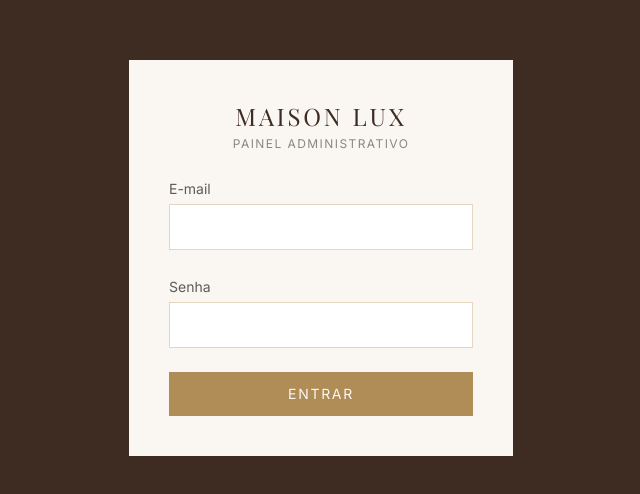
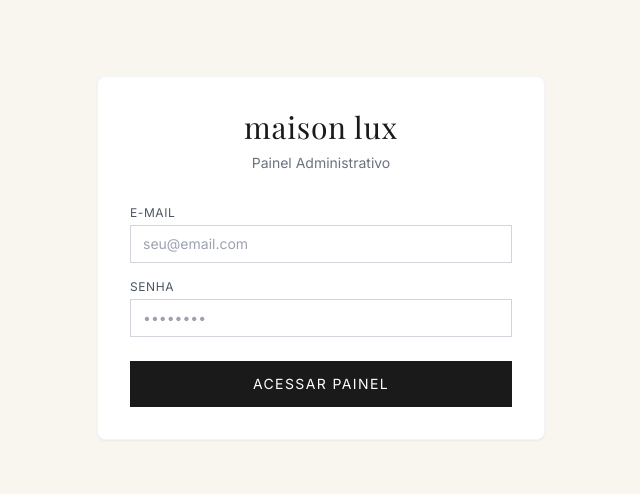
Before and after one commit to pedrojr8101-bit/Maison-Lux, a Next.js app: page /admin/login in a window 1280 px wide. Shown: the part 142-636 px from the top of the page, without its empty margins (319-959 px from the left). Built offline with nearby package versions, Linux system fonts and the light colour scheme.

Commit message:
Gemini corrigiu 2

```diff
--- a/app/admin/login/page.tsx
+++ b/app/admin/login/page.tsx
@@ -1,76 +1,111 @@
-"use client";
+'use client'
 
-import { useState } from "react";
-import { useRouter, useSearchParams } from "next/navigation";
-import { Button } from "@/components/ui/Button";
+import { Suspense } from 'react'
+import { useRouter, useSearchParams } from 'next/navigation'
+import { useState } from 'react'
 
-export default function AdminLoginPage() {
-  const router = useRouter();
-  const searchParams = useSearchParams();
-  const [email, setEmail] = useState("");
-  const [password, setPassword] = useState("");
-  const [error, setError] = useState<string | null>(null);
-  const [loading, setLoading] = useState(false);
+// Criamos um componente interno apenas para o Formulário que usa os parâmetros de busca
+function LoginForm() {
+  const router = useRouter()
+  const searchParams = useSearchParams()
+  const [email, setEmail] = useState('')
+  const [password, setPassword] = useState('')
+  const [error, setError] = useState('')
+  const [loading, setLoading] = useState(false)
 
-  async function handleSubmit(e: React.FormEvent) {
-    e.preventDefault();
-    setLoading(true);
-    setError(null);
+  const handleSubmit = async (e: React.FormEvent) => {
+    e.preventDefault()
+    setLoading(true)
+    setError('')
 
-    const res = await fetch("/api/auth/login", {
-      method: "POST",
-      headers: { "Content-Type": "application/json" },
+    try {
+      const res = await fetch('/api/auth/login', {
+        method: 'POST',
+        headers: { 'Content-Type': 'application/json' },
         body: JSON.stringify({ email, password }),
-    });
+      })
 
-    setLoading(false);
+      const data = await res.json()
 
       if (!res.ok) {
-      const data = await res.json();
-      setError(data.error ?? "Erro ao entrar.");
-      return;
+        throw new Error(data.error || 'Erro ao fazer login')
       }
 
-    const redirect = searchParams.get("redirect") || "/admin";
-    router.push(redirect);
-    router.refresh();
+      // Redireciona para onde tentou ir ou para o dashboard administrativo
+      const callbackUrl = searchParams.get('callbackUrl') || '/admin/dashboard'
+      router.push(callbackUrl)
+      router.refresh()
+    } catch (err: any) {
+      setError(err.message || 'Credenciais inválidas')
+    } finally {
+      setLoading(false)
+    }
   }
 
   return (
-    <main className="min-h-screen bg-brown flex items-center justify-center px-6">
-      <form onSubmit={handleSubmit} className="bg-offwhite p-10 w-full max-w-sm space-y-6">
+    <div className="min-h-screen flex items-center justify-center bg-[#F9F6F0] px-4">
+      <div className="max-w-md w-full space-y-8 bg-white p-8 rounded-lg shadow-sm border border-gray-100">
         <div className="text-center">
-          <h1 className="font-serif text-2xl tracking-luxe text-brown">MAISON LUX</h1>
-          <p className="text-xs uppercase tracking-luxe text-charcoal/50 mt-1">Painel Administrativo</p>
+          <h2 className="text-3xl font-serif text-[#1A1A1A] tracking-wide">maison lux</h2>
+          <p className="mt-2 text-sm text-gray-500 font-sans">Painel Administrativo</p>
         </div>
 
-        {error && <div className="bg-red-50 border border-red-200 text-red-800 text-sm p-3">{error}</div>}
+        <form className="mt-8 space-y-6" onSubmit={handleSubmit}>
+          {error && (
+            <div className="bg-red-50 text-red-600 p-3 rounded text-sm text-center">
+              {error}
+            </div>
+          )}
 
+          <div className="rounded-md space-y-4">
             <div>
-          <label className="text-sm text-charcoal/70">E-mail</label>
+              <label className="block text-xs uppercase tracking-wider text-gray-600 mb-1 font-sans">E-mail</label>
               <input
                 type="email"
-            className="input-field mt-1"
+                required
+                className="appearance-none rounded-none relative block w-full px-3 py-2 border border-gray-300 placeholder-gray-400 text-gray-900 focus:outline-none focus:ring-[#C5A880] focus:border-[#C5A880] sm:text-sm"
+                placeholder="seu@email.com"
                 value={email}
                 onChange={(e) => setEmail(e.target.value)}
-            required
               />
             </div>
             <div>
-          <label className="text-sm text-charcoal/70">Senha</label>
+              <label className="block text-xs uppercase tracking-wider text-gray-600 mb-1 font-sans">Senha</label>
               <input
                 type="password"
-            className="input-field mt-1"
+                required
+                className="appearance-none rounded-none relative block w-full px-3 py-2 border border-gray-300 placeholder-gray-400 text-gray-900 focus:outline-none focus:ring-[#C5A880] focus:border-[#C5A880] sm:text-sm"
+                placeholder="••••••••"
                 value={password}
                 onChange={(e) => setPassword(e.target.value)}
-            required
               />
             </div>
+          </div>
 
-        <Button type="submit" className="w-full" isLoading={loading}>
-          Entrar
-        </Button>
+          <div>
+            <button
+              type="submit"
+              disabled={loading}
+              className="group relative w-full flex justify-center py-3 px-4 border border-transparent text-sm font-sans uppercase tracking-widest text-white bg-[#1A1A1A] hover:bg-[#C5A880] transition-colors duration-300 focus:outline-none disabled:opacity-50"
+            >
+              {loading ? 'Entrando...' : 'Acessar Painel'}
+            </button>
+          </div>
         </form>
-    </main>
-  );
+      </div>
+    </div>
+  )
 }
+
+// O componente principal da página exporta o formulário envolvido no Suspense requisitado pelo Next.js
+export default function LoginPage() {
+  return (
+    <Suspense fallback={
+      <div className="min-h-screen flex items-center justify-center bg-[#F9F6F0]">
+        <p className="text-[#1A1A1A] font-serif tracking-widest animate-pulse">Carregando...</p>
+      </div>
+    }>
+      <LoginForm />
+    </Suspense>
+  )
+}
```
Lines whose indentation alone changed are shown as unchanged.
